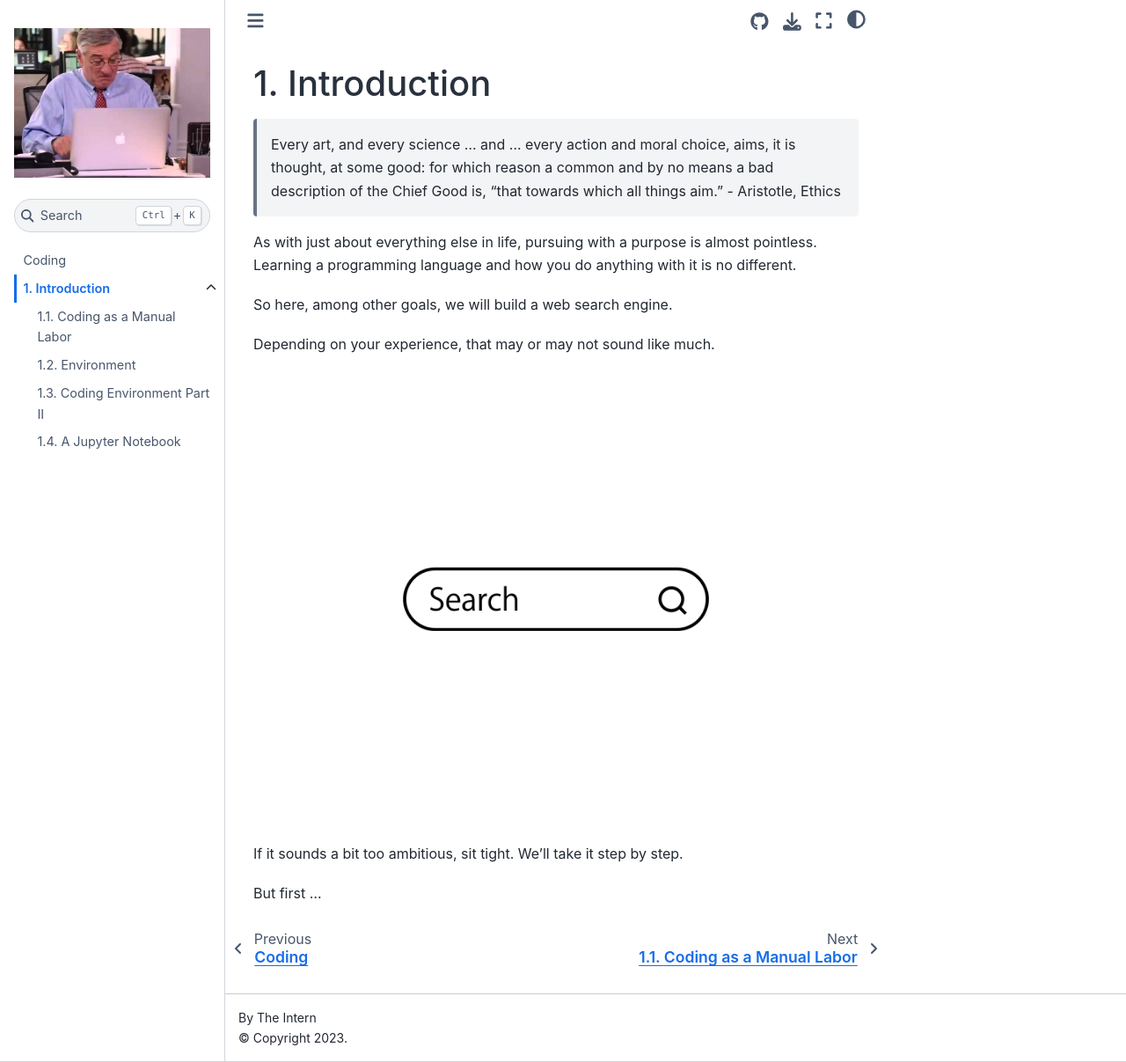
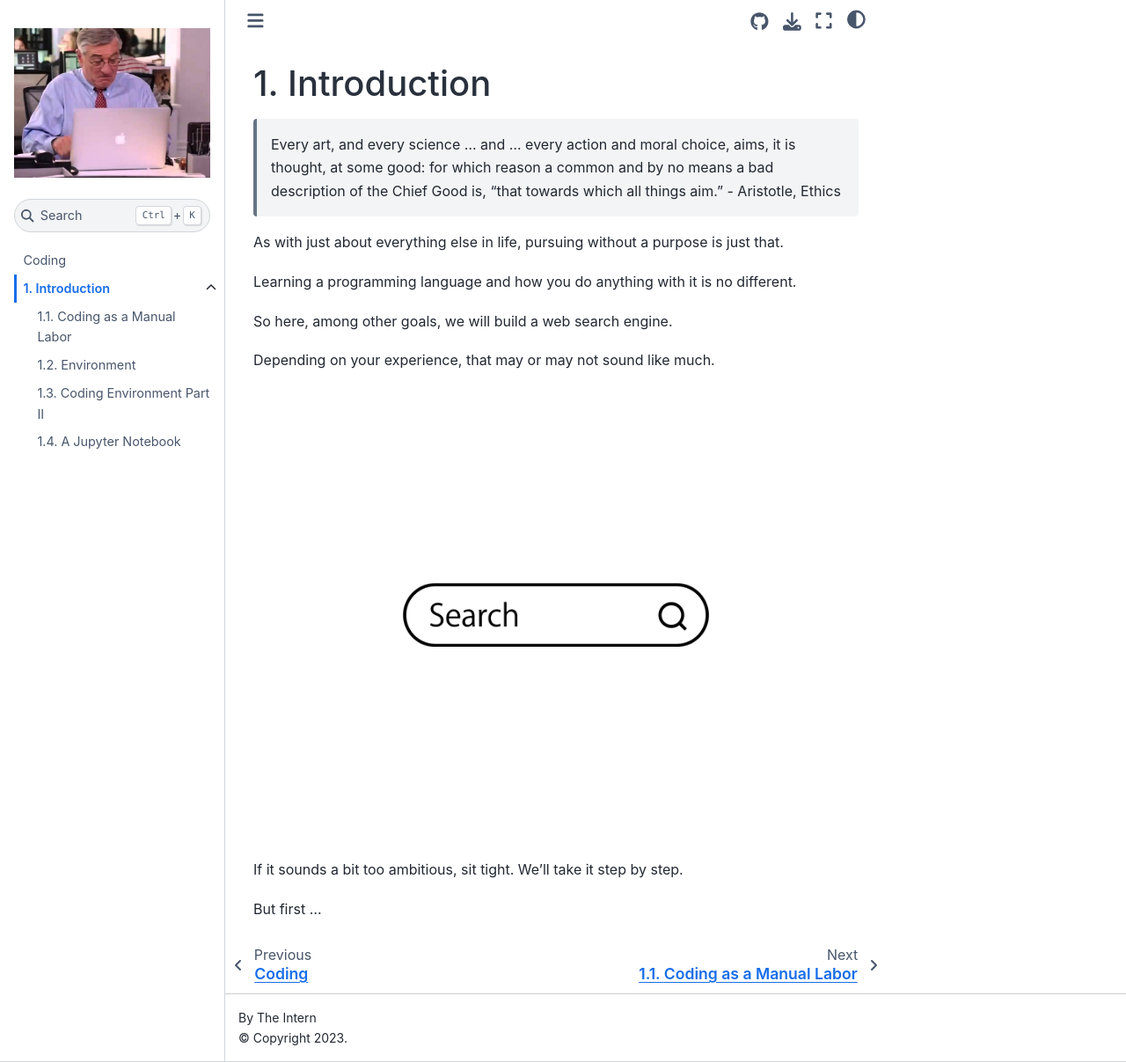
Before and after one commit to the-intern/cs101, a Jupyter Book: the page built from book/01-intro/intro.md, in a window 1280 px wide and 1207 px high. Shown: the whole window at 88% size. Built offline with Jupyter Book 1.0.4 settings and Sphinx 7.4.7 and the Sphinx Book theme 1.1.4, drawn with Linux system fonts in a browser that asks for light colours.

```diff
--- a/book/01-intro/intro.md
+++ b/book/01-intro/intro.md
@@ -2,7 +2,9 @@
 
 > Every art, and every science ... and  ... every action and moral choice, aims, it is thought, at some good: for which reason a common and by no means a bad description of the Chief Good is, "that towards which all things aim." - Aristotle, Ethics
 
-As with just about everything else in life, pursuing with a purpose is almost pointless.  Learning a programming language and how you do anything with it is no different.
+As with just about everything else in life, pursuing without a purpose is just that.
+
+Learning a programming language and how you do anything with it is no different.
 
 So here, among other goals, we will build a web search engine.
 
```
Also changed, not shown: README.md (+2 -0 lines).
